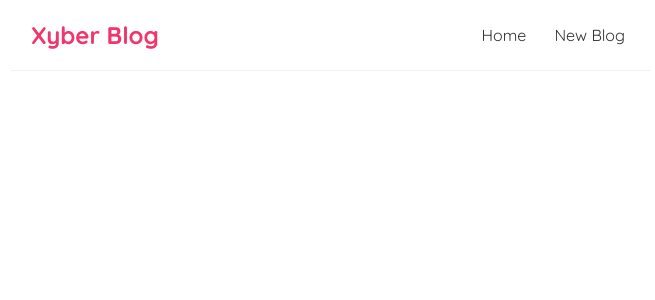
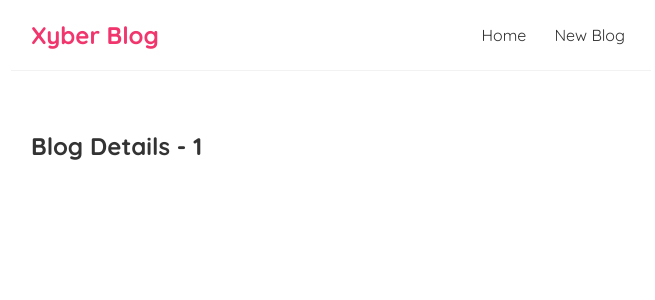
Before and after one commit to xybercommander/xyber-blog-react, a React (Create React App) app: page /blogs/1 in a window 1280 px wide. Shown: the top 300 px of the page, without its empty margins (309-964 px from the left). Built offline with nearby package versions, Linux system fonts and the light colour scheme; the HTML template or start-up script is replaced by a standard one.

Commit message:
implemented useParams to go to individual blogs

```diff
--- a/src/App.js
+++ b/src/App.js
@@ -2,6 +2,7 @@
 import Home from './Home';
 import { BrowserRouter as Router, Route, Switch } from 'react-router-dom'
 import Create from './Create';
+import BlogDetails from './BlogDetails';
 
 function App() {
   return (
@@ -17,6 +18,9 @@
             <Route path="/create">
               <Create />
             </Route>
+            <Route path="/blogs/:id">
+              <BlogDetails />
+            </Route>
           </Switch>
         </div>
       </div>
--- /dev/null
+++ b/src/BlogDetails.js
@@ -0,0 +1,13 @@
+import { useParams } from "react-router";
+
+const BlogDetails = () => {
+   const { id } = useParams();
+
+   return (
+      <div className="blog-details">
+         <h2>Blog Details - { id }</h2>
+      </div>
+   );
+}
+
+export default BlogDetails;
--- a/src/BlogList.js
+++ b/src/BlogList.js
@@ -1,11 +1,15 @@
+import { Link } from "react-router-dom"
+
 const BlogList = ({ blogs, title, handleDelete }) => {
     return (
         <div className="blog-list">
             <h2>{ title }</h2>
             { blogs.map((blog) => (
                 <div className="blog-preview" key={blog.id}>
-                    <h2>{ blog.title }</h2>
-                    <p>Written By { blog.author }</p>
+                    <Link to={`/blogs/${blog.id}`}>
+                        <h2>{ blog.title }</h2>
+                        <p>Written By { blog.author }</p>
+                    </Link>
                 </div>
             )) }
         </div>
--- a/src/index.css
+++ b/src/index.css
@@ -48,3 +48,6 @@
   color: #f1356d;
   margin-bottom: 8px;
 }
+.blog-preview a {
+  text-decoration: none;
+}
```
